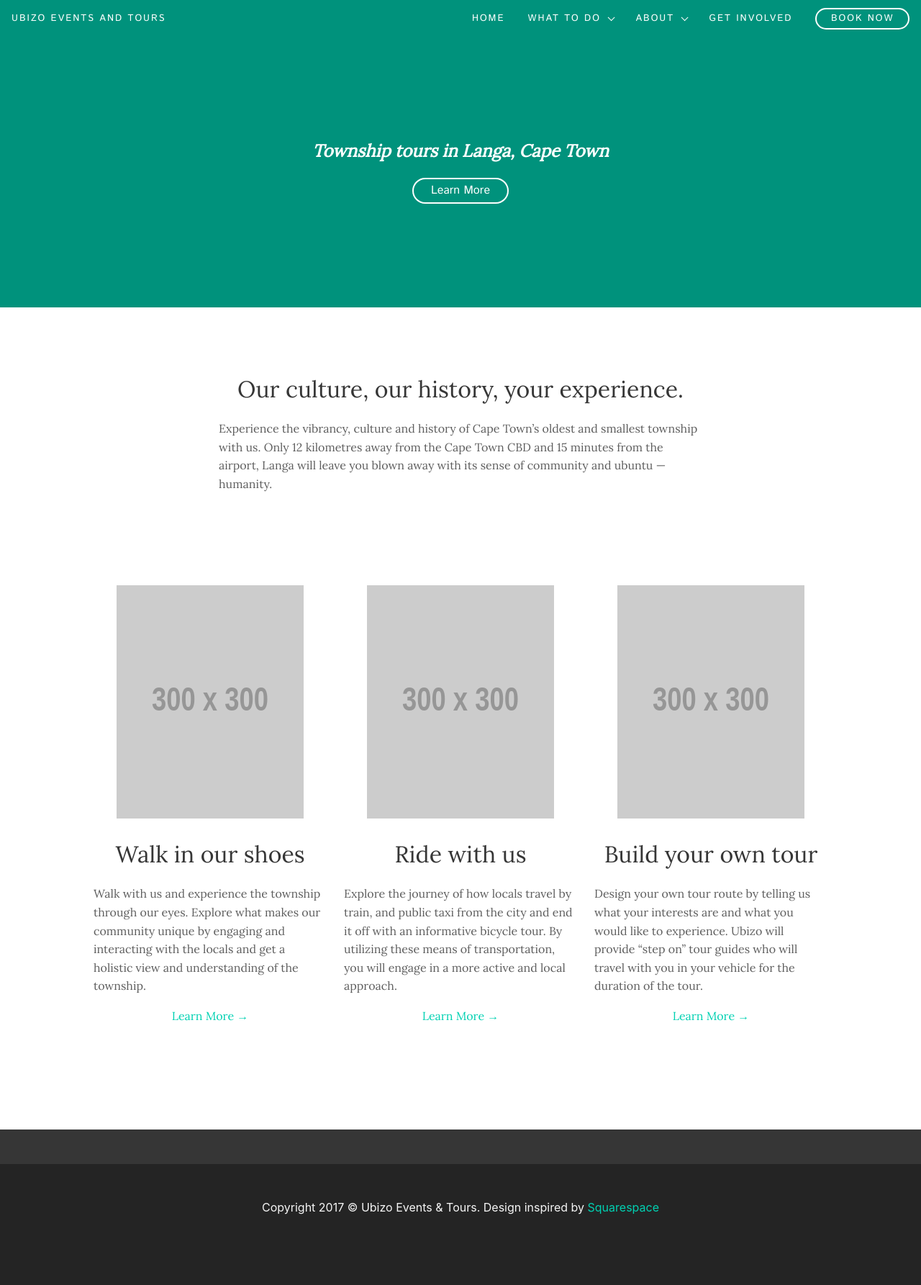
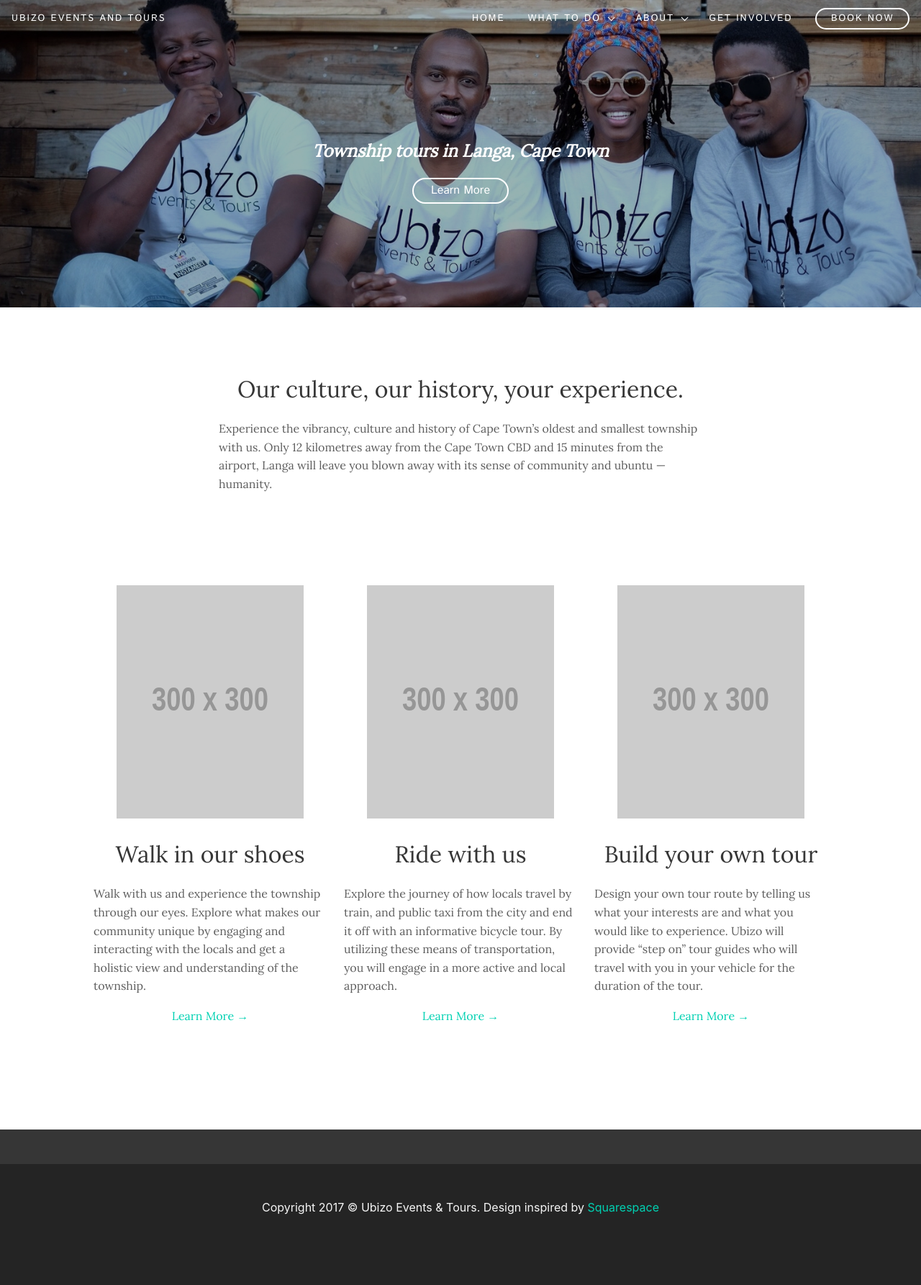
Before and after one commit to bderenzi/ubizo-test-website, a Jekyll site: the page built from index.md, in a window 1280 px wide. Shown: the whole page at 72% size. Built offline with Jekyll 4.4.1, drawn with Linux system fonts in a browser that asks for light colours.

Commit message:
fixed up image and css so it loads

```diff
--- a/_sass/ubizo.scss
+++ b/_sass/ubizo.scss
@@ -82,18 +82,18 @@ $navbar-item-hover-background-color: transparent;
 // }
 .ub-home-hero {
   background-color: transparent;
-  background-image: url('/img/crew-770.jpg');
+  background-image: url('img/crew-770.jpg');
   background-position: center center;
   background-size: cover;
   box-shadow: inset 0 0 0 1000px rgba(0,0,0,.3);
   @include tablet {
-      background-image: url('/img/crew-1000.jpg');
+      background-image: url('img/crew-1000.jpg');
   }
   @include desktop {
-      background-image: url('/img/crew-1500.jpg');
+      background-image: url('img/crew-1500.jpg');
   }
   @include fullhd {
-      background-image: url('/img/crew-2500.jpg');
+      background-image: url('img/crew-2500.jpg');
   }
 }
 
```
Also changed, not shown: assets/img/crew-1000.jpg (renamed from assets/crew-1000.jpg).
